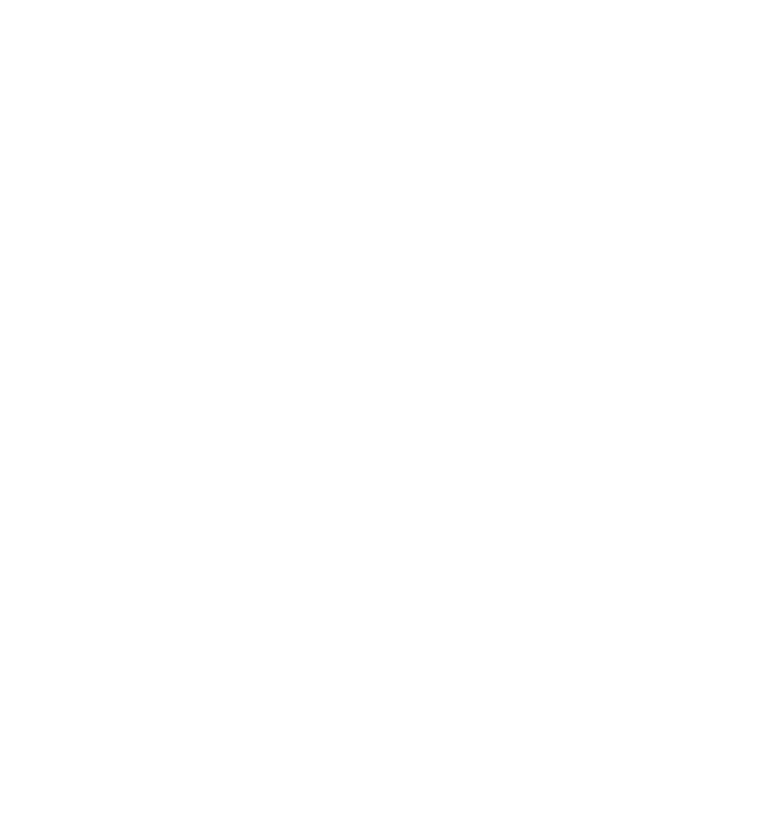
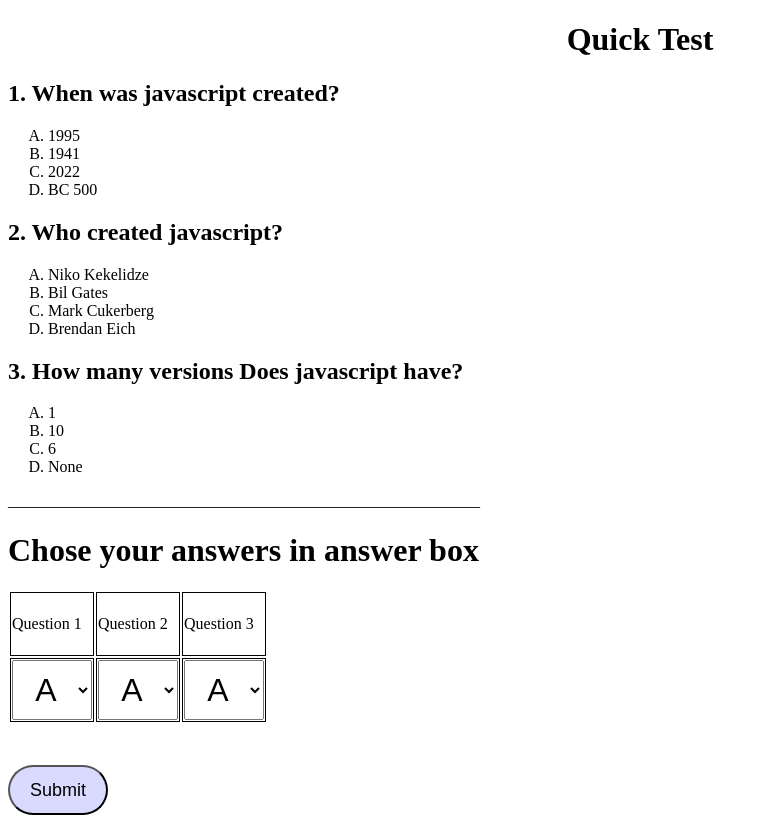
Before and after one commit to JokerRoller/JS_wiki, a plain HTML site: page Page_2.html in a window 1280 px wide. Shown: the whole page, without its empty margins (0-770 px from the left). Before the commit the page ends 800 px from the top, so only its background shows below. Drawn offline with Linux system fonts and the light colour scheme.

Commit message:
Page 2 done
Test page

```diff
--- a/Page_2.html
+++ b/Page_2.html
@@ -0,0 +1,104 @@
+<!DOCTYPE html>
+<html>
+<head>
+    <meta charset="utf-8">
+    <title>Quick Test</title>
+</head>
+<body>
+    <div><h1 style="text-align: center;">Quick Test</h1></div>
+    <div>
+      <h2>1. When was javascript created?</h2>
+      <ol type="A">
+        <li>1995</li>
+        <li>1941</li>
+        <li>2022</li>
+        <li>BC 500</li>
+      </ol>
+   </div>
+   <div>
+    <h2>2. Who created javascript?</h2>
+    <ol type="A">
+      <li>Niko Kekelidze</li>
+      <li>Bil Gates</li>
+      <li>Mark Cukerberg</li>
+      <li>Brendan Eich</li>
+    </ol>
+ </div>
+ <div>
+    <h2>3. How many versions Does javascript have?</h2>
+    <ol type="A">
+      <li>1</li>
+      <li>10</li>
+      <li>6</li>
+      <li>None</li>
+    </ol>
+ </div>
+ <div><p>___________________________________________________________</p></div>
+   <div><h1>Chose your answers in answer box</h1></div>
+   <div>
+       <table>
+           <tr>
+               <td>Question 1</td>
+               <td>Question 2</td>
+               <td>Question 3</td>
+           </tr>
+           <tr>
+            <td>
+                <select>
+                    <option>A</option>
+                    <option>B</option>
+                    <option>C</option>
+                    <option>D</option>
+                </select>
+            </td>
+            <td>
+                 <select>
+                <option>A</option>
+                <option>B</option>
+                <option>C</option>
+                <option>D</option>
+            </select>
+        </td>
+            <td>
+                <select>
+                <option>A</option>
+                <option>B</option>
+                <option>C</option>
+                <option>D</option>
+            </select>
+        </td>
+        </tr>
+       </table>
+   </div>
+   <style>
+       td
+       {
+           width: 80px;
+           height: 60px;
+           border: solid 1px black;
+       }
+   </style>
+   <style>
+       option
+       {
+           font-size: xx-large;
+       }
+   </style>
+   <style>
+    select
+    {
+        font-size: xx-large;
+        text-align: center;
+        width: 80px; height: 60px;
+    }
+</style>
+<pre>       </pre>
+<div>
+    <a href="Page_3.html">
+        <button style="background-color: rgba(0, 0, 255, 0.144); font-size: large; border-radius: 50px; height: 50px; width: 100px;">
+         Submit
+        </button>
+    </a>
+    </div>
+</body>
+</html>
```
Also changed, not shown: Index.html (+1 -1 lines).
